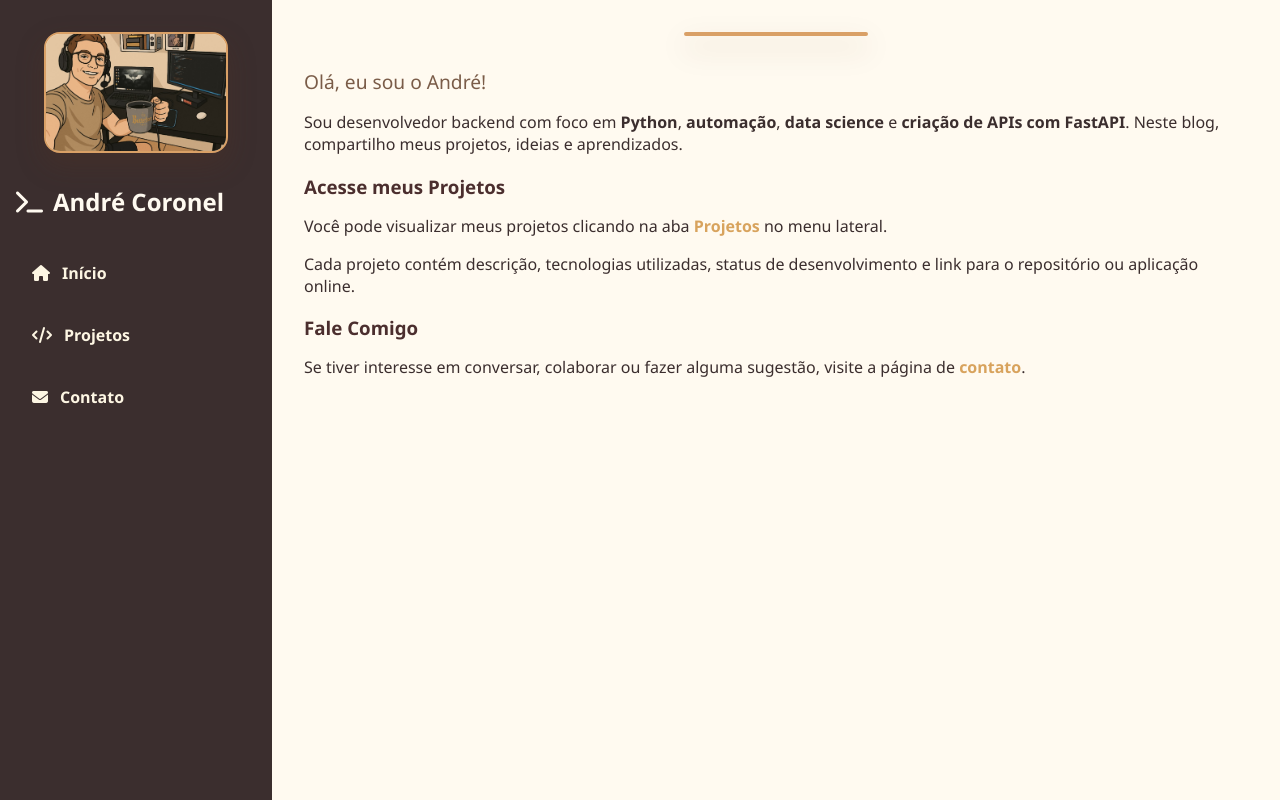
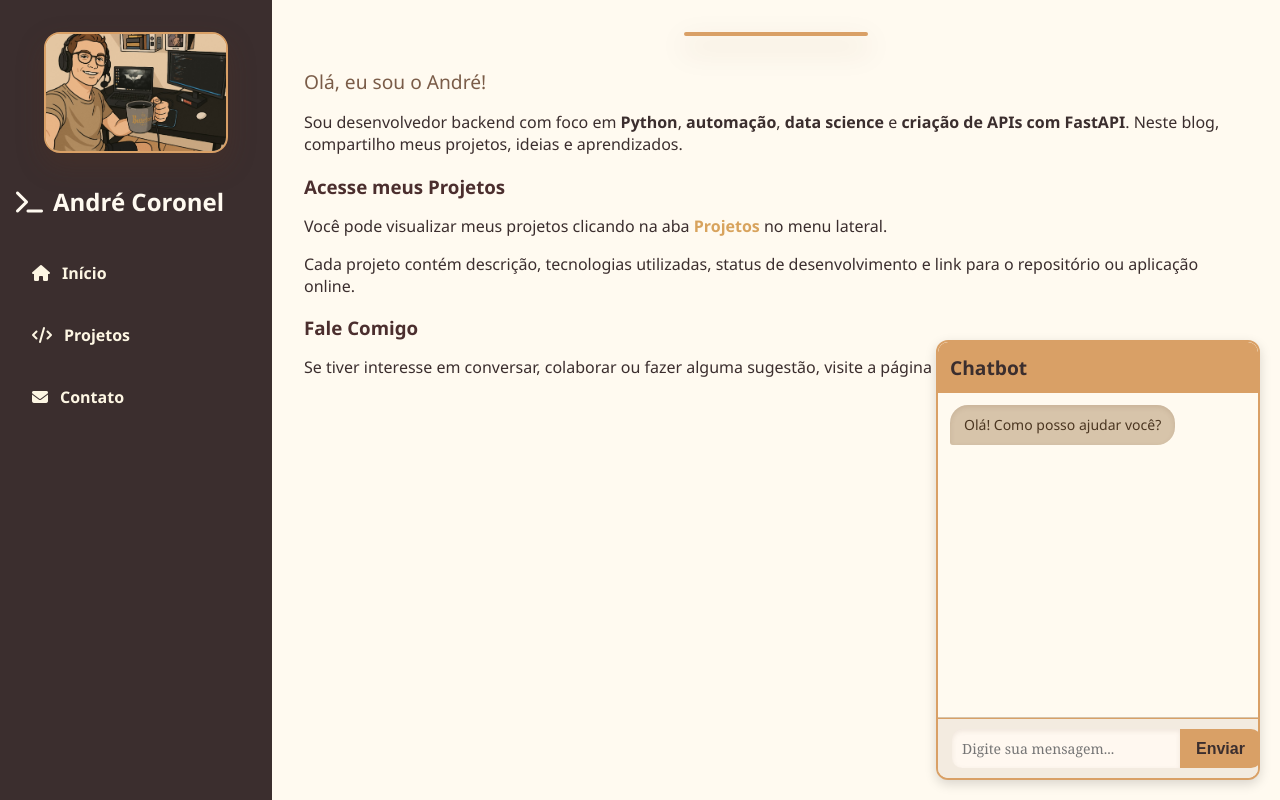
Before and after one commit to aclfilho/Blog, a FastAPI app: page / in a window 1280 px wide. Run offline with FastAPI, Linux system fonts and the light colour scheme.

Commit message:
add chatbot

```diff
--- a/main.py
+++ b/main.py
@@ -2,6 +2,8 @@ from dataclasses import dataclass
 from fastapi import FastAPI, Request
 from fastapi.templating import Jinja2Templates
 from fastapi.staticfiles import StaticFiles
+from fastapi.responses import JSONResponse
+from fastapi import Form
 from pathlib import Path
 from typing import List
 
@@ -68,3 +70,21 @@ def contato(request: Request):
 @app.get("/projetos")
 def pagina_projetos(request: Request):
     return templates.TemplateResponse("projetos.html", {"request": request, "projetos": projetos})
+
+
+@app.post("/chatbot/")
+async def chatbot_endpoint(message: str = Form(...)):
+    respostas = [
+        (["oi", "olá", "ola", "hey"], "Olá! Como posso ajudar você?"),
+        (["projeto", "projetos, experiência, experiencia"], "Temos vários projetos interessantes! Dê uma olhada na página de projetos."),
+        (["help", "ajuda", "socorro"], "Claro! Diga como posso ajudar."),
+        # pode adicionar mais pares aqui
+    ]
+
+    user_message = message.lower()
+
+    for keywords, resposta in respostas:
+        if any(keyword in user_message for keyword in keywords):
+            return {"reply": resposta}
+
+    return {"reply": "Desculpe, não entendi. Pode reformular?"}
--- a/static/style.css
+++ b/static/style.css
@@ -179,7 +179,6 @@ footer {
   margin-top: 2rem;
 }
 
-
 .project-card {
   background: #fffaf0;
   border-radius: 16px;
@@ -220,13 +219,20 @@ footer {
   color: #4b2e2e;
 }
 
+/* Aqui está a cor padronizada para todos os parágrafos dentro do conteúdo */
 .project-content p {
   margin: 0;
   font-size: 0.95rem;
-  color: #5c4033;
+  color: #4b2e2e; /* cor escura e uniforme */
   line-height: 1.4;
 }
 
+/* Para destacar labels dentro dos parágrafos */
+.project-content p strong {
+  color: #a0522d; /* tom marrom quente para destaque */
+}
+
+/* Links nos projetos */
 .project-link {
   margin-top: auto;
   align-self: flex-start;
@@ -240,7 +246,7 @@ footer {
   color: #a0522d;
 }
 
-
+/* Títulos principais */
 main h1 {
   font-size: 2rem;
   margin-bottom: 0.5rem;
@@ -252,15 +258,13 @@ main h2 {
   font-weight: 500;
 }
 
-
-
-
 /* Status */
 .status {
   padding: 2px 8px;
   border-radius: 5px;
   font-weight: bold;
   color: #fff;
+  font-size: 0.85rem;
 }
 
 .status-concluido {
@@ -269,8 +273,117 @@ main h2 {
 
 .status-em-desenvolvimento {
   background-color: #d9a066;
+  color: #4b2e2e; /* texto escuro para melhor contraste */
 }
 
 .status-pendente {
   background-color: #b22222;
 }
+
+
+/* Container fixo no rodapé */
+#chatbot {
+  position: fixed;
+  bottom: 20px;
+  right: 20px;
+  width: 320px;
+  max-width: 90vw;
+  background: #f3ebe0; /* bege claro, tipo creme de café com leite */
+  border: 2px solid #6f4e37; /* marrom café */
+  border-radius: 12px;
+  box-shadow: 0 6px 15px rgba(111, 78, 55, 0.4);
+  font-family: 'Georgia', serif;
+  color: #4b3621; /* marrom escuro */
+  z-index: 9999;
+  display: flex;
+  flex-direction: column;
+  overflow: hidden;
+}
+
+/* Cabeçalho */
+#chatbot-header {
+  background: #6f4e37; /* marrom café */
+  color: #f3ebe0; /* bege claro */
+  padding: 14px 16px;
+  font-weight: bold;
+  font-size: 1.2em;
+  border-top-left-radius: 10px;
+  border-top-right-radius: 10px;
+  user-select: none;
+}
+
+/* Área das mensagens */
+#chatbot-messages {
+  background: #fdf7f0; /* bege quase branco */
+  padding: 16px;
+  height: 300px;
+  overflow-y: auto;
+  font-size: 0.9em;
+  line-height: 1.4em;
+  flex-grow: 1;
+  border-bottom: 1px solid #d7c4aa;
+  display: flex;
+  flex-direction: column;
+  gap: 10px;
+}
+
+/* Mensagem do bot */
+.bot-message {
+  background: #d7c4aa; /* bege médio */
+  padding: 10px 14px;
+  border-radius: 18px 18px 18px 3px;
+  max-width: 80%;
+  align-self: flex-start;
+  color: #4b3621;
+  box-shadow: inset 0 2px 5px rgba(111, 78, 55, 0.15);
+}
+
+/* Mensagem do usuário */
+.user-message {
+  background: #6f4e37; /* marrom café escuro */
+  padding: 10px 14px;
+  border-radius: 18px 18px 3px 18px;
+  max-width: 80%;
+  align-self: flex-end;
+  color: #f3ebe0;
+  box-shadow: 0 2px 5px rgba(111, 78, 55, 0.3);
+}
+
+/* Formulário de input */
+#chatbot-form {
+  display: flex;
+  border-top: 1px solid #d7c4aa;
+  background: #f3ebe0;
+  padding: 10px 14px;
+}
+
+/* Input texto */
+#chatbot-input {
+  flex-grow: 1;
+  border: 1px solid #6f4e37;
+  border-radius: 10px 0 0 10px;
+  padding: 10px 12px;
+  font-size: 1em;
+  font-family: 'Georgia', serif;
+  color: #4b3621;
+  background: #fff8f0;
+  outline: none;
+  box-shadow: inset 0 2px 5px rgba(111, 78, 55, 0.1);
+}
+
+/* Botão enviar */
+#chatbot-form button {
+  background: #6f4e37;
+  color: #f3ebe0;
+  border: none;
+  padding: 0 18px;
+  font-weight: bold;
+  font-size: 1em;
+  cursor: pointer;
+  border-radius: 0 10px 10px 0;
+  transition: background-color 0.3s ease;
+}
+
+#chatbot-form button:hover {
+  background: #543b27;
+}
--- a/templates/index.html
+++ b/templates/index.html
@@ -54,4 +54,19 @@
       </section>
     </main>
   </div>
+
+  <!-- Chatbot container fixado no rodapé -->
+<div id="chatbot" style="position: fixed; bottom: 20px; right: 20px; width: 320px; max-width: 90vw; background: #fffaf0; border: 2px solid #d9a066; border-radius: 12px; box-shadow: 0 4px 12px rgba(0,0,0,0.15); font-family: 'Segoe UI', Tahoma, Geneva, Verdana, sans-serif; z-index: 9999;">
+  <div id="chatbot-header" style="background: #d9a066; color: #3b2e2e; padding: 12px; border-top-left-radius: 10px; border-top-right-radius: 10px; font-weight: bold;">
+    Chatbot
+  </div>
+  <div id="chatbot-messages" style="height: 300px; overflow-y: auto; padding: 12px; font-size: 14px; color: #3b2e2e; background: #fffaf0;">
+    <div class="bot-message">Olá! Como posso ajudar você?</div>
+  </div>
+  <form id="chatbot-form" style="display: flex; border-top: 1px solid #d9a066;">
+    <input id="chatbot-input" type="text" placeholder="Digite sua mensagem..." style="flex: 1; border: none; padding: 10px; font-size: 14px; border-bottom-left-radius: 10px;" autocomplete="off" required />
+    <button type="submit" style="background: #d9a066; border: none; color: #3b2e2e; padding: 0 16px; font-weight: bold; cursor: pointer; border-bottom-right-radius: 10px;">Enviar</button>
+  </form>
+</div>
+
 </body>
```
